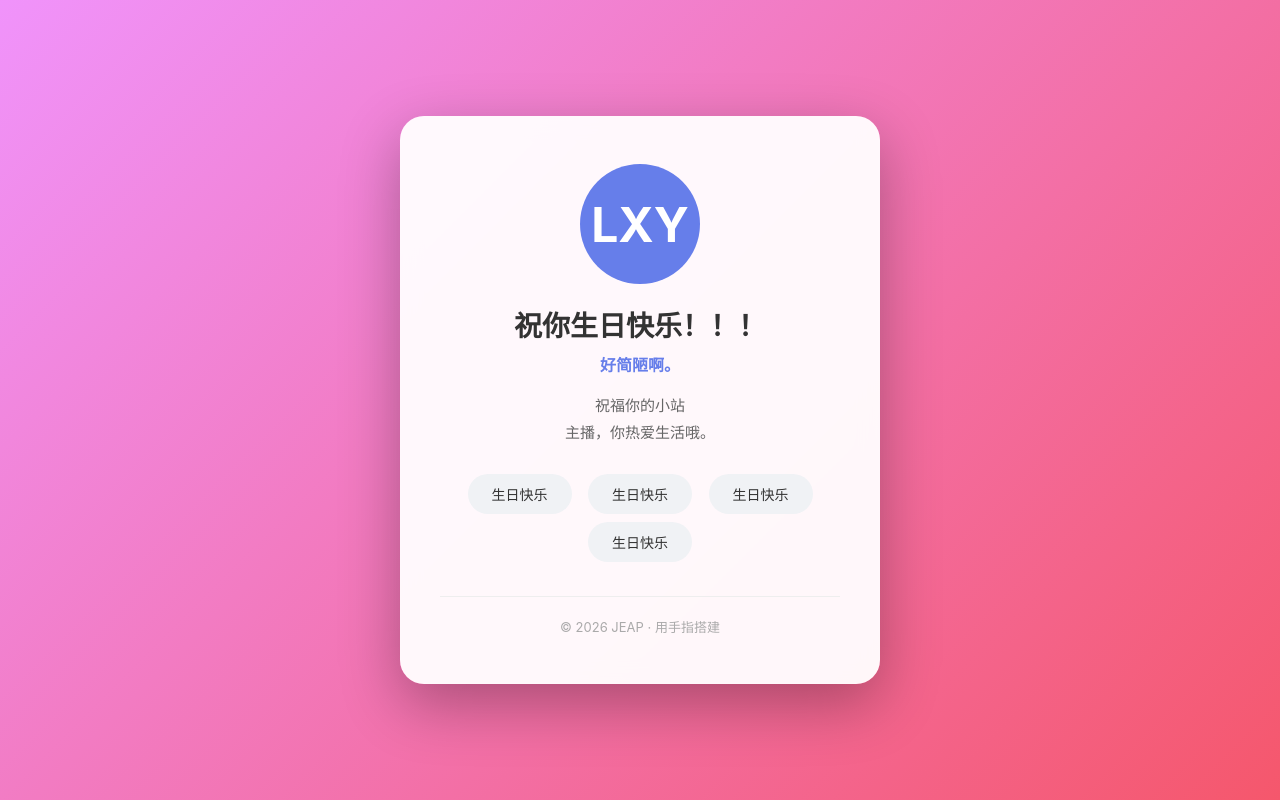
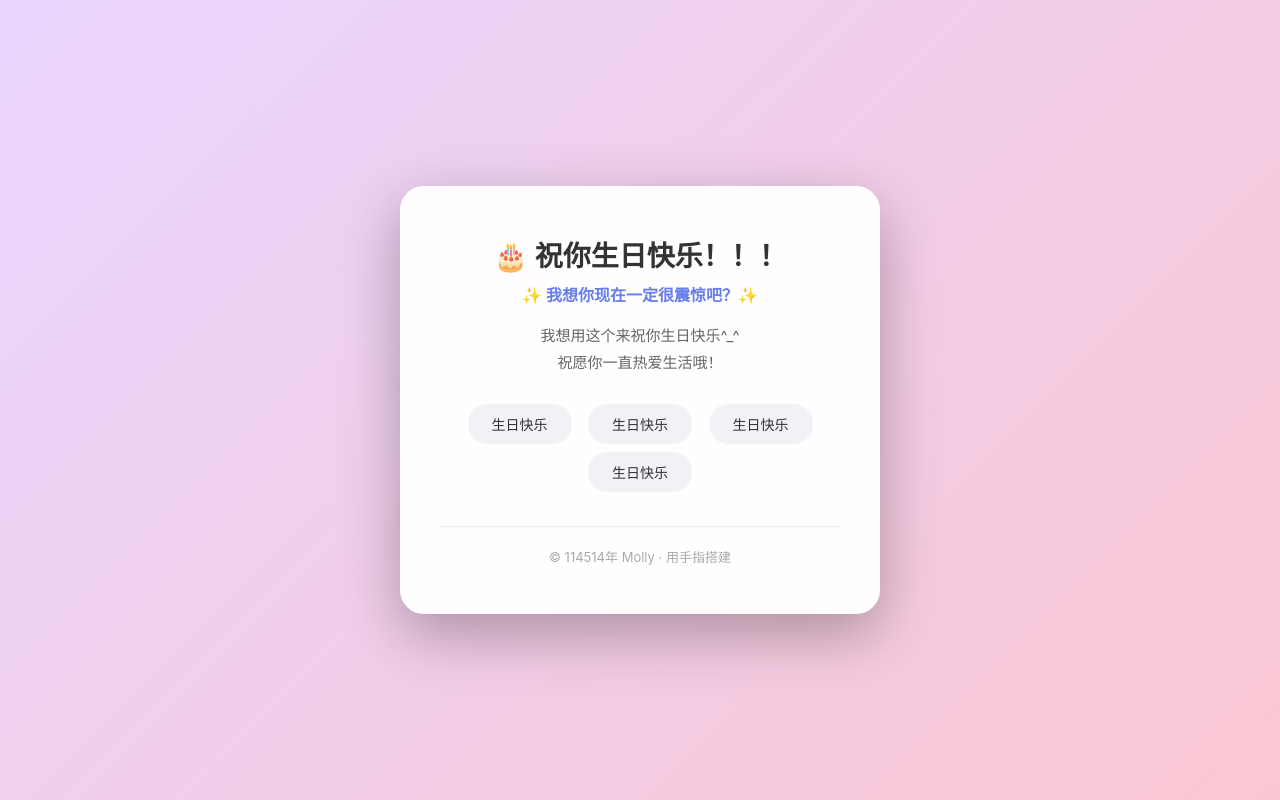
Before and after one commit to molly-meme/molly-meme.github.io, a plain HTML site: page index.html in a window 1280 px wide. Drawn offline with Linux system fonts and the light colour scheme.

Commit message:
Update index.html

```diff
--- a/index.html
+++ b/index.html
@@ -5,7 +5,6 @@
     <meta name="viewport" content="width=device-width, initial-scale=1.0">
     <title>怎么说？</title>
     <style>
-        /* 这里是一些让页面变好看的样式，你只管复制，不用管 */
         * {
             margin: 0;
             padding: 0;
@@ -13,7 +12,7 @@
         }
         body {
             font-family: -apple-system, "Microsoft YaHei", sans-serif;
-            background: linear-gradient(135deg, #f093fb 0%, #f5576c 100%);
+            background: linear-gradient(135deg, #e9d5ff 0%, #fbc7d3 100%);
             min-height: 100vh;
             display: flex;
             justify-content: center;
@@ -86,26 +85,30 @@
 </head>
 <body>
     <div class="card">
-        <!-- 头像：把"我"字改成你的名字首字母，或者直接换成👤表情 -->
-        <div class="avatar">LXY</div>
-
-        <!-- ★★★ 把这里的文字改成你自己的 ★★★ -->
-        <h1>祝你生日快乐！！！</h1>
-        <div class="title">好简陋啊。</div>
+        <h1>🎂 祝你生日快乐！！！</h1>
+        <div class="title">✨ 我想你现在一定很震惊吧？✨</div>
         <p>
-            祝福你的小站<br>
-            主播，你热爱生活哦。
+            我想用这个来祝你生日快乐^_^<br>
+            祝愿你一直热爱生活哦！
         </p>
 
         <div class="links">
-            <a href="#">生日快乐</a>
-            <a href="#">生日快乐</a>
-            <a href="#">生日快乐</a>
-            <a href="#">生日快乐</a>
+            <!-- 每个链接都添加了 onclick 和 return false -->
+            <a href="#" onclick="showMessage('🎂 生日快乐！我的好朋友！'); return false;">生日快乐</a>
+            <a href="#" onclick="showMessage('🌟 我想这也算生日礼物吧？反正我要祝你生日快乐！'); return false;">生日快乐</a>
+            <a href="#" onclick="showMessage('🎈 吹蜡烛，许个愿吧！'); return false;">生日快乐</a>
+            <a href="#" onclick="showMessage('💖 爱你……'); return false;">生日快乐</a>
         </div>
         <div class="footer">
-            © 2026 JEAP · 用手指搭建
+            © 114514年 Molly · 用手指搭建
         </div>
     </div>
+
+   <!-- 彩蛋脚本 -->
+    <script>
+        function showMessage(text) {
+            alert(text);
+        }
+    </script>
 </body>
 </html>
```
